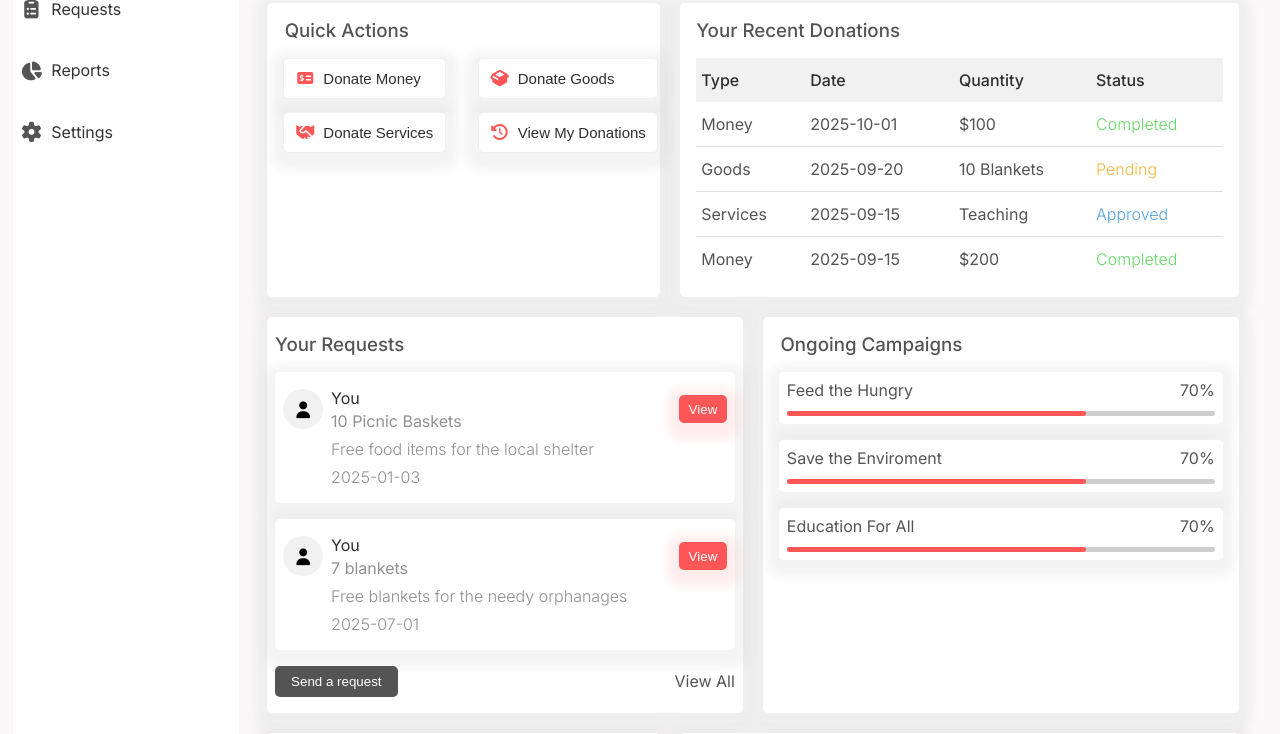
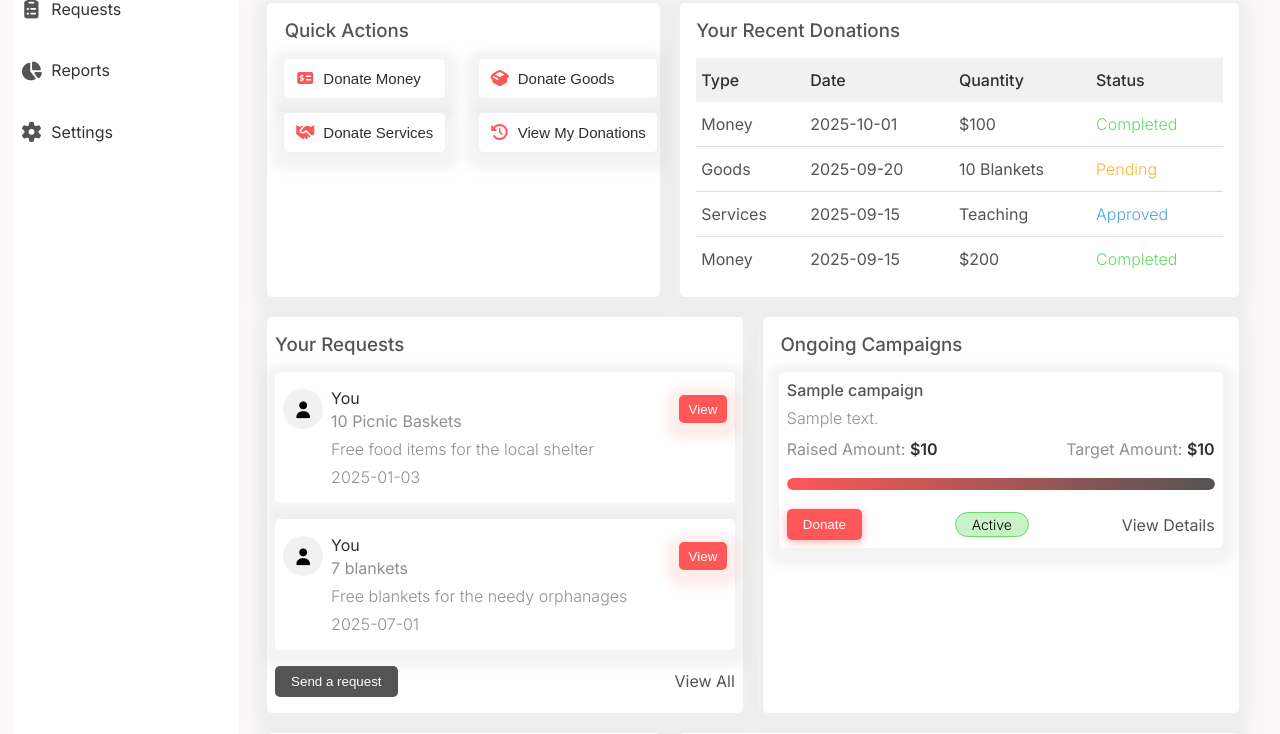
Before and after one commit to karim-kodes/DonorBridge, a PHP site: page /views/pages/donor-dashboard.php in a window 1280 px wide. Shown: the part 207-941 px from the top of the page. Run offline with PHP 8.4, Linux system fonts and the light colour scheme; the visitor is signed in with stand-in values (Sample User, id 1); tables that the repository leaves empty or names only in its code hold one stand-in row (values such as "Sample post"); some libraries are stand-ins or nearby versions.

Commit message:
dynamic donation campaigns

```diff
--- a/public/Css/styles.css
+++ b/public/Css/styles.css
@@ -491,31 +491,80 @@ form button {
 
 .top {
   display: flex;
+  flex-direction: column;
+  gap: 0.5rem;
+}
+
+.top h4 {
+  color: #545454;
+  font-weight: 500;
+}
+.campaign .top p {
+  color: #909090;
+  font-weight: 300;
+}
+
+.values {
+  display: flex;
+  flex-direction: column;
+}
+
+.values p {
+  color: #909090;
+}
+
+.values p span {
+  color: #2f2f2f;
+  font-weight: 600;
+}
+
+.campaign-btns {
+  display: flex;
   align-items: center;
   justify-content: space-between;
 }
 
+.campaign-btns button {
+  border: none;
+  padding: 0.5rem 1rem;
+  border-radius: 5px;
+  background-color: #ff5757;
+  box-shadow: 0px 2px 10px #ff57577a;
+}
+
+.campaign-btns button a {
+  color: white;
+  text-decoration: none;
+}
+
+.campaign-btns span {
+  background-color: #64db6459;
+  padding: 0.2rem 1rem;
+  border-radius: 30px;
+  font-size: 14px;
+  font-weight: 300;
+  border: 1px solid #64db64;
+}
+.campaign-btns a {
+  text-decoration: none;
+  color: #545454;
+}
 .top p {
   color: #545454;
 }
 
 .progress {
-  height: 0.3rem;
   width: 100%;
-  background-color: #cecece;
-  border-radius: 5px;
-  position: relative;
+  background: #f0f0f0;
+  border-radius: 10px;
+  overflow: hidden;
+  margin: 0.5rem 0;
 }
 
-.progress::after {
-  content: "";
-  width: 70%;
-  height: 100%;
-  border-radius: 5px;
-  top: 0;
-  left: 0;
-  background-color: #ff5757;
-  position: absolute;
+.progress-bar {
+  height: 12px;
+  background: linear-gradient(90deg, #ff5757, #545454);
+  border-radius: 10px;
 }
 
 /* IMPACT SECTION /////////////////////////////// */
@@ -774,6 +823,12 @@ form button {
     grid-column: span 6;
   }
 
+  .values {
+    flex-direction: row;
+    align-items: center;
+    justify-content: space-between;
+  }
+
   .impacts {
     grid-column: span 5;
   }
--- a/views/pages/donor-dashboard.php
+++ b/views/pages/donor-dashboard.php
@@ -1,4 +1,11 @@
 <?php
+
+error_reporting(E_ALL);
+ini_set('display_errors', 1);
+include '../../config/db.php';
+
+$sql = "SELECT * FROM campaigns WHERE status='active'";
+$result = mysqli_query($conn, $sql);
 // Start session
 session_start();
 
@@ -34,9 +41,9 @@ if (!isset($_SESSION['user_id'])) {
           </div>
         </div>
         <div class="side-links">
-          <div class=" link" >
+          <div class="link">
             <i class="fa-solid fa-gauge"></i>
-            <a href="/" class="current" >Dashboard</a>
+            <a href="/" class="current">Dashboard</a>
           </div>
 
           <div class="link">
@@ -64,7 +71,13 @@ if (!isset($_SESSION['user_id'])) {
       <!-- MAIN CONTENT -------------------- -->
       <div class="main">
         <div class="Welcome-msg">
-          <p>Welcome back, <span><?php echo htmlspecialchars($_SESSION['user_name']); ?> 👋</span></p>
+          <p>
+            Welcome back,
+            <span
+              ><?php echo htmlspecialchars($_SESSION['user_name']); ?>
+              👋</span
+            >
+          </p>
           <div class="right-btns">
             <div class="search">
               <input type="search" placeholder="Search....." />
@@ -190,28 +203,34 @@ if (!isset($_SESSION['user_id'])) {
           </div>
           <div class="campaigns">
             <h3>Ongoing Campaigns</h3>
+
             <div class="campaign-container">
+            <?php while ($row = mysqli_fetch_assoc($result)):
+              $progress = ($row['raised_amount'] / $row['target_amount']) * 100;
+            ?>
               <div class="campaign">
                 <div class="top">
-                  <p>Feed the Hungry</p>
-                  <p>70%</p>
+                  <h4><?= htmlspecialchars($row['name']) ?></h4>
+                  <p>
+                    <?= htmlspecialchars($row['description']) ?>
+                  </p>
                 </div>
-                <div class="progress"></div>
+                <div class="values">
+                  <p>Raised Amount: <span>$<?= $row['raised_amount'] ?></span></p>
+                  <p>Target Amount: <span>$<?= $row['target_amount'] ?></span></p>
+                </div>
+                <div class="progress">
+                  <div class="progress-bar" style="width: <?= $progress ?>%;"></div>
+                </div>
+                <div class="campaign-btns">
+                  <button><a href="/donate">Donate</a></button>
+                  <span>Active</span>
+                  <a href="campaign.php?id=<?= $row['id'] ?>">View Details</a>
+                </div>
               </div>
-              <div class="campaign">
-                <div class="top">
-                  <p>Save the Enviroment</p>
-                  <p>70%</p>
-                </div>
-                <div class="progress"></div>
-              </div>
-              <div class="campaign">
-                <div class="top">
-                  <p>Education For All</p>
-                  <p>70%</p>
-                </div>
-                <div class="progress"></div>
-              </div>
+              <?php endwhile; ?>
+              <!-- //////// -->
+
             </div>
           </div>
           <div class="impacts">
```
